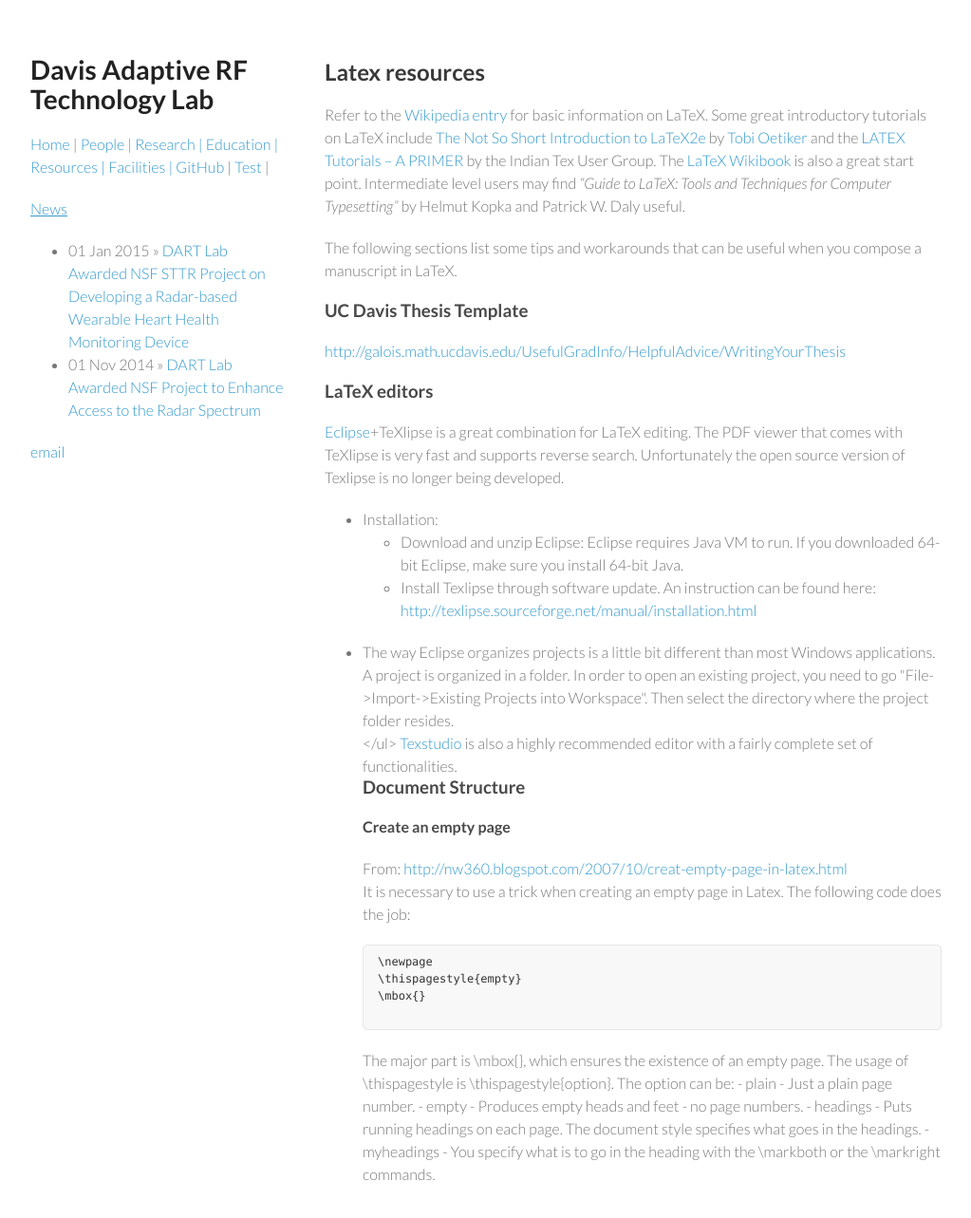
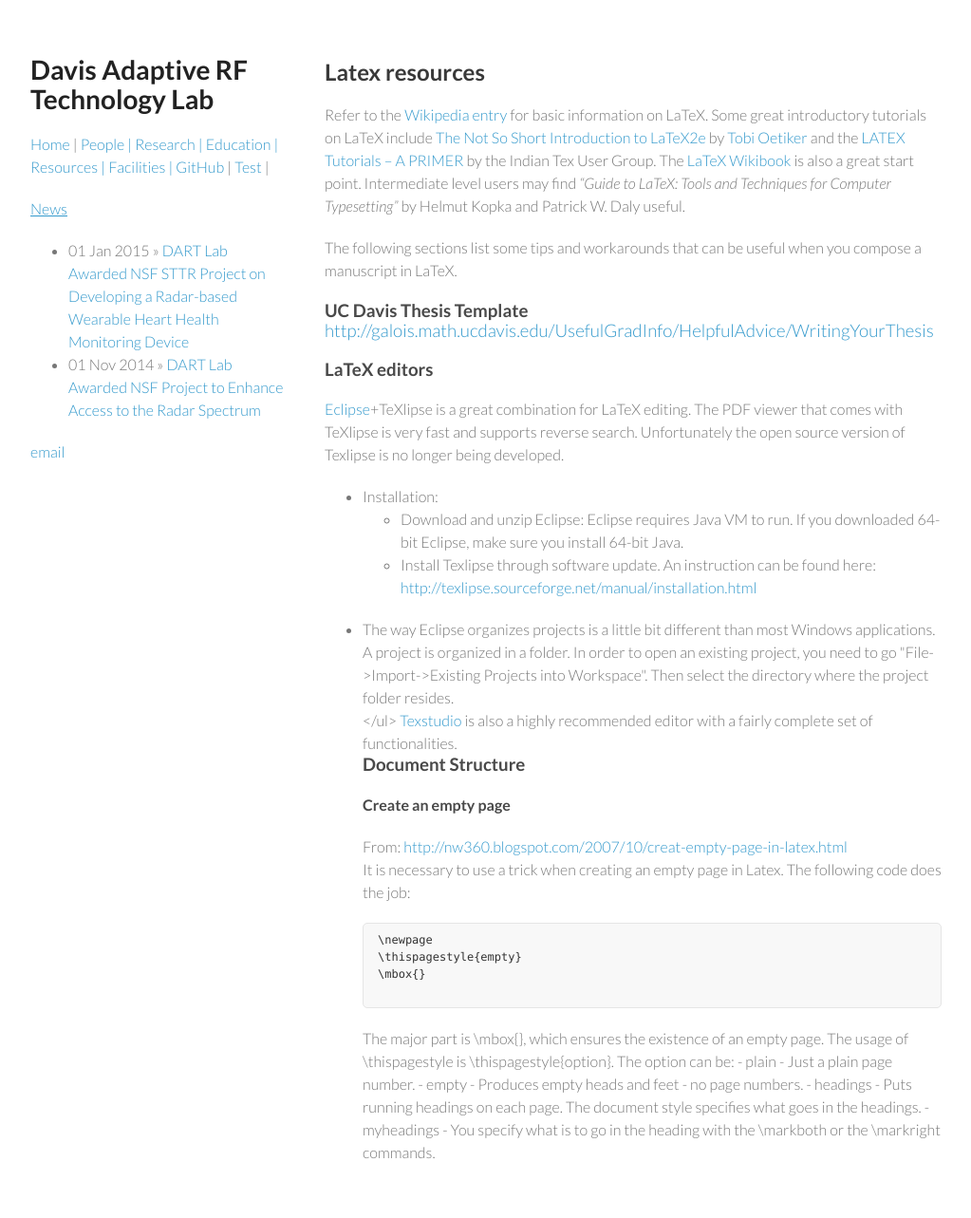
Before and after one commit to ucdart/ucdart.github.io, a Jekyll site: the page built from resources/latex.md, in a window 1280 px wide and 1319 px high. Shown: the top 1283 px of the window at 95% size, without its empty margins (128-1151 px from the left). Built offline with Jekyll 4.4.1, drawn with Linux system fonts in a browser that asks for light colours.

Commit message:
Updated latex.md

```diff
--- a/resources/latex.md
+++ b/resources/latex.md
@@ -6,15 +6,12 @@
 
 ## {{ page.title}}
 
-Refer to the [Wikipedia entry](http://en.wikipedia.org/wiki/LaTeX) for basic information on LaTeX. Some great introductory tutorials on LaTeX include [The Not So Short Introduction to LaTeX2e](http://tobi.oetiker.ch/lshort/lshort.pdf) by [Tobi Oetiker](http://tobi.oetiker.ch/hp/) and the [LATEX Tutorials -- A PRIMER](https://www.tug.org/twg/mactex/tutorials/ltxprimer-1.0.pdf) by the Indian Tex User Group. The <a class="ext" href="http://en.wikibooks.org/wiki/LaTeX">LaTeX Wikibook</a> is also a great start point. Intermediate level users may find <em>"Guide to LaTeX: Tools and Techniques for Computer Typesetting"</em> by Helmut Kopka and Patrick W. Daly useful.<br/>
+Refer to the [Wikipedia entry](http://en.wikipedia.org/wiki/LaTeX) for basic information on LaTeX. Some great introductory tutorials on LaTeX include [The Not So Short Introduction to LaTeX2e](http://tobi.oetiker.ch/lshort/lshort.pdf) by [Tobi Oetiker](http://tobi.oetiker.ch/hp/) and the [LATEX Tutorials -- A PRIMER](https://www.tug.org/twg/mactex/tutorials/ltxprimer-1.0.pdf) by the Indian Tex User Group. The [LaTeX Wikibook](http://en.wikibooks.org/wiki/LaTeX) is also a great start point. Intermediate level users may find <em>"Guide to LaTeX: Tools and Techniques for Computer Typesetting"</em> by Helmut Kopka and Patrick W. Daly useful.
 
 
-<p>
-The following sections list some tips and workarounds that can be useful when you compose a manuscript in LaTeX.<br/>
-</p>
+The following sections list some tips and workarounds that can be useful when you compose a manuscript in LaTeX.
 
-<h3> UC Davis Thesis Template </h3>
-<a href="http://galois.math.ucdavis.edu/UsefulGradInfo/HelpfulAdvice/WritingYourThesis"> http://galois.math.ucdavis.edu/UsefulGradInfo/HelpfulAdvice/WritingYourThesis </a>
+### UC Davis Thesis Template [http://galois.math.ucdavis.edu/UsefulGradInfo/HelpfulAdvice/WritingYourThesis](http://galois.math.ucdavis.edu/UsefulGradInfo/HelpfulAdvice/WritingYourThesis)
 
 <h3> LaTeX editors </h3>
 <a href="https://eclipse.org/" target=_blank>Eclipse</a>+TeXlipse is a great combination for LaTeX editing. The PDF viewer that comes with TeXlipse is very fast and supports reverse search. Unfortunately the open source version of Texlipse is no longer being developed.
```
